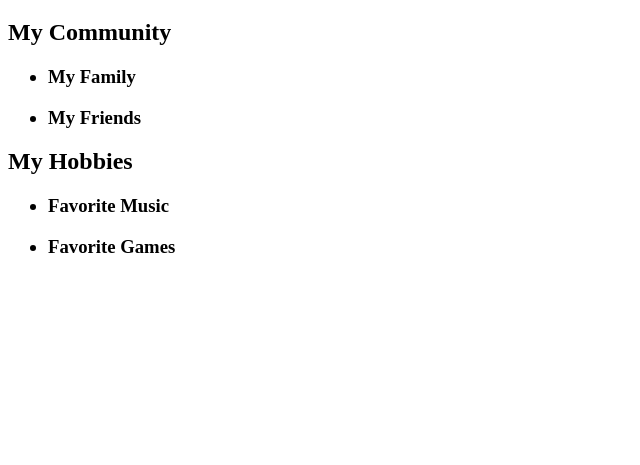
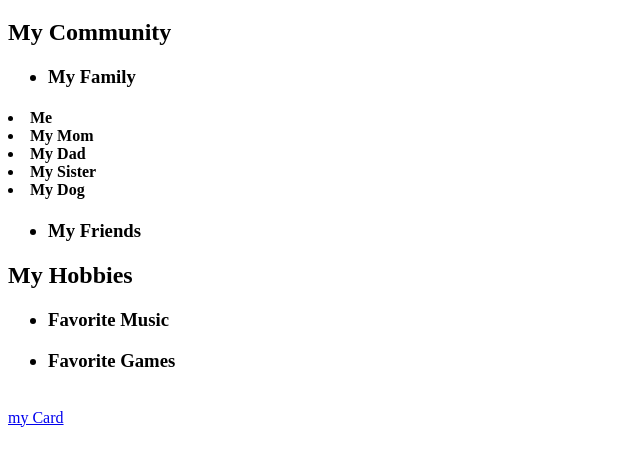
Before and after one commit to Aiden-mmm/Aiden, a plain HTML site: page index.html in a window 1280 px wide. Shown: the part 61-526 px from the top of the page, without its empty margins (0-640 px from the left). Drawn offline with Linux system fonts and the light colour scheme.

Commit message:
Made Family Part and added link to card

```diff
--- a/index.html
+++ b/index.html
@@ -15,6 +15,12 @@
             <li>My Family</li>
         </ul>
     </h3>
+    <h4>
+<li>Me</li>
+<li>My Mom</li>
+<li>My Dad</li>
+<li>My Sister</li>
+<li>My Dog</li>
     <h3>
         <ul>
             <li>My Friends</li>
@@ -32,6 +38,7 @@
         </ul>
     </h3>
     <br>
+    <a href="https://aidenjose.carrd.co">my Card</a>
 </body>
 
 </html>
```
